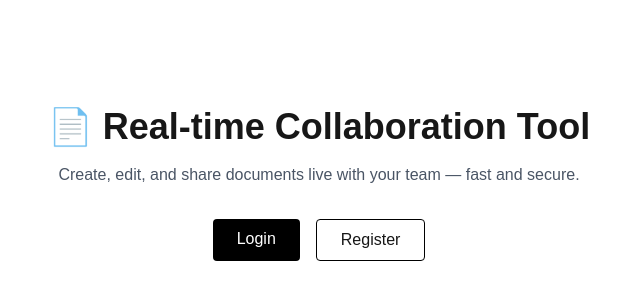
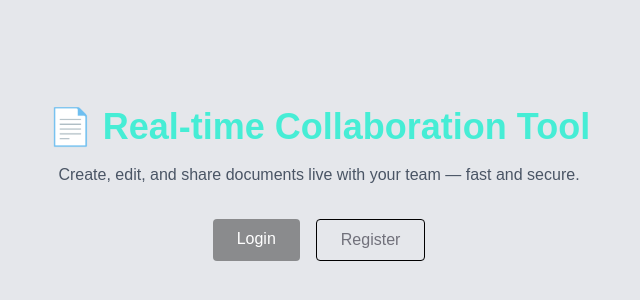
Before and after one commit to odedsam/realtime-collab-next-ts, a Next.js app: page / in a window 1280 px wide. Shown: the part 216-516 px from the top of the page, without its empty margins (321-961 px from the left). Built offline with nearby package versions, Linux system fonts and the light colour scheme.

Commit message:
login route & form styles

```diff
--- a/src/app/api/auth/register.ts
+++ b/src/app/api/auth/register/route.ts
@@ -1,5 +1,5 @@
-import { prisma } from '@/app/lib/db'
-import { hashPassword } from '@/app/utils/hash'
+import { prisma } from 'app/lib/db'
+import { hashPassword } from 'app/utils/hash'
 import { NextRequest, NextResponse } from 'next/server'
 
 export async function POST(req: NextRequest) {
--- a/src/app/login/page.tsx
+++ b/src/app/login/page.tsx
@@ -23,18 +23,18 @@ export default function LoginPage() {
   return (
     <div className="min-h-screen flex items-center justify-center bg-gray-100">
       <div className="bg-white p-8 rounded-xl shadow-md w-full max-w-sm space-y-4">
-        <h1 className="text-xl font-semibold text-center">Login</h1>
+        <h1 className="text-xl font-semibold text-center text-black">Login</h1>
         <input
           type="email"
+          className="w-full border p-2 rounded text-black"
           placeholder="Email"
-          className="w-full border p-2 rounded"
           value={email}
           onChange={e => setEmail(e.target.value)}
         />
         <input
           type="password"
+          className="w-full border p-2 rounded text-black"
           placeholder="Password"
-          className="w-full border p-2 rounded"
           value={password}
           onChange={e => setPassword(e.target.value)}
         />
--- a/src/app/page.tsx
+++ b/src/app/page.tsx
@@ -2,8 +2,8 @@ import Link from 'next/link'
 
 export default function HomePage() {
   return (
-    <main className="min-h-screen flex flex-col items-center justify-center bg-white px-6 py-16 text-center">
-      <h1 className="text-4xl font-bold mb-4">📄 Real-time Collaboration Tool</h1>
+    <main className="min-h-screen flex flex-col items-center justify-center bg-gray-200 px-6 py-16 text-center">
+      <h1 className="text-4xl font-bold mb-4 text-teal-300">📄 Real-time Collaboration Tool</h1>
       <p className="text-gray-600 mb-8">
         Create, edit, and share documents live with your team — fast and secure.
       </p>
@@ -11,13 +11,13 @@ export default function HomePage() {
       <div className="flex gap-4">
         <Link
           href="/login"
-          className="px-6 py-2 bg-black text-white rounded hover:opacity-80"
+          className="px-6 py-2 bg-black/40 text-white rounded hover:opacity-80"
         >
           Login
         </Link>
         <Link
           href="/register"
-          className="px-6 py-2 border border-black rounded hover:bg-black hover:text-white"
+          className="px-6 py-2 border border-black rounded hover:bg-black/60 hover:text-white text-zinc-500"
         >
           Register
         </Link>
--- a/src/app/register/page.tsx
+++ b/src/app/register/page.tsx
@@ -1,58 +1,55 @@
-'use client'
-import { useState } from 'react'
-import { useRouter } from 'next/navigation'
+"use client";
+import { useState } from "react";
+import { useRouter } from "next/navigation";
 
 export default function RegisterPage() {
-  const [email, setEmail] = useState('')
-  const [password, setPassword] = useState('')
-  const [name, setName] = useState('')
-  const router = useRouter()
+  const [email, setEmail] = useState("");
+  const [password, setPassword] = useState("");
+  const [name, setName] = useState("");
+  const router = useRouter();
 
   const handleRegister = async () => {
-    const res = await fetch('/api/auth/register', {
-      method: 'POST',
+    const res = await fetch("/api/auth/register", {
+      method: "POST",
       body: JSON.stringify({ email, password, name }),
-    })
+    });
 
     if (res.ok) {
-      router.push('/login')
+      router.push("/login");
     } else {
-      alert('Registration failed')
+      alert("Registration failed");
     }
-  }
+  };
 
   return (
     <div className="min-h-screen flex items-center justify-center bg-gray-100">
       <div className="bg-white p-8 rounded-xl shadow-md w-full max-w-sm space-y-4">
-        <h1 className="text-xl font-semibold text-center">Register</h1>
+        <h1 className="text-xl font-semibold text-center  text-black">Register</h1>
         <input
           type="text"
           placeholder="Name"
-          className="w-full border p-2 rounded"
+          className="w-full border p-2 rounded  text-black"
           value={name}
-          onChange={e => setName(e.target.value)}
+          onChange={(e) => setName(e.target.value)}
         />
         <input
           type="email"
           placeholder="Email"
-          className="w-full border p-2 rounded"
+          className="w-full border p-2 rounded  text-black"
           value={email}
-          onChange={e => setEmail(e.target.value)}
+          onChange={(e) => setEmail(e.target.value)}
         />
         <input
           type="password"
           placeholder="Password"
-          className="w-full border p-2 rounded"
+          className="w-full border p-2 rounded text-black"
           value={password}
-          onChange={e => setPassword(e.target.value)}
+          onChange={(e) => setPassword(e.target.value)}
         />
-        <button
-          onClick={handleRegister}
-          className="w-full bg-black text-white py-2 rounded hover:opacity-80"
-        >
+        <button onClick={handleRegister} className="w-full bg-black text-white py-2 rounded hover:opacity-80">
           Register
         </button>
       </div>
     </div>
-  )
+  );
 }
```
